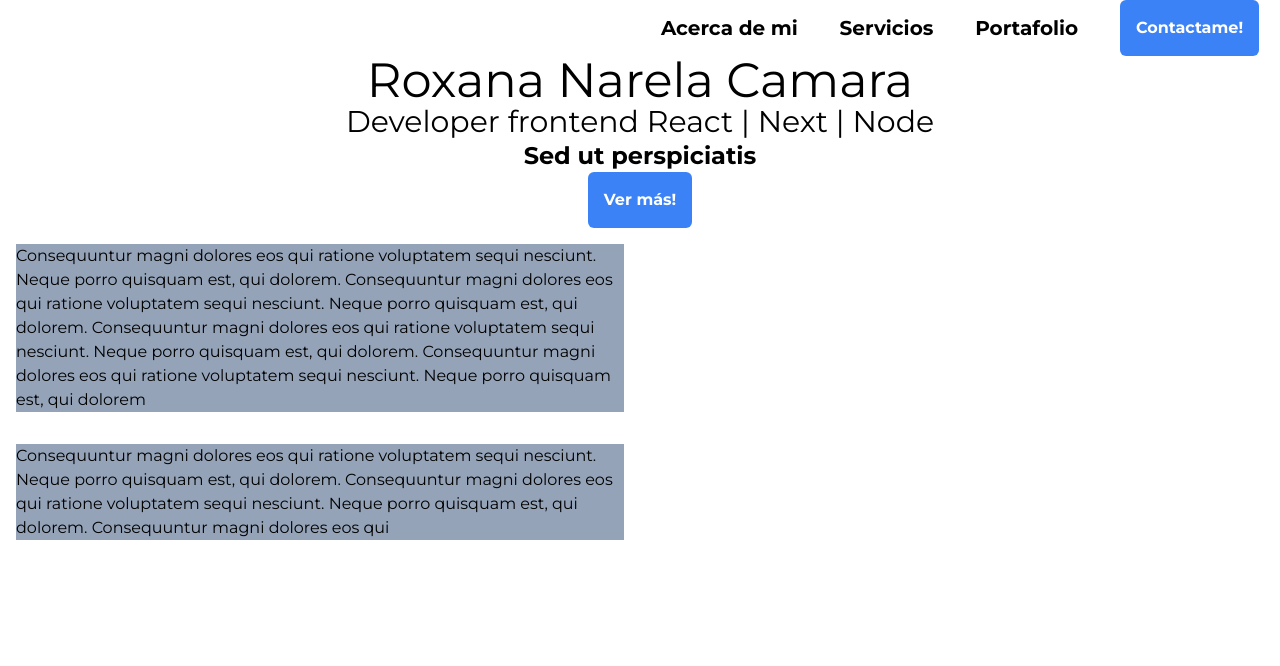
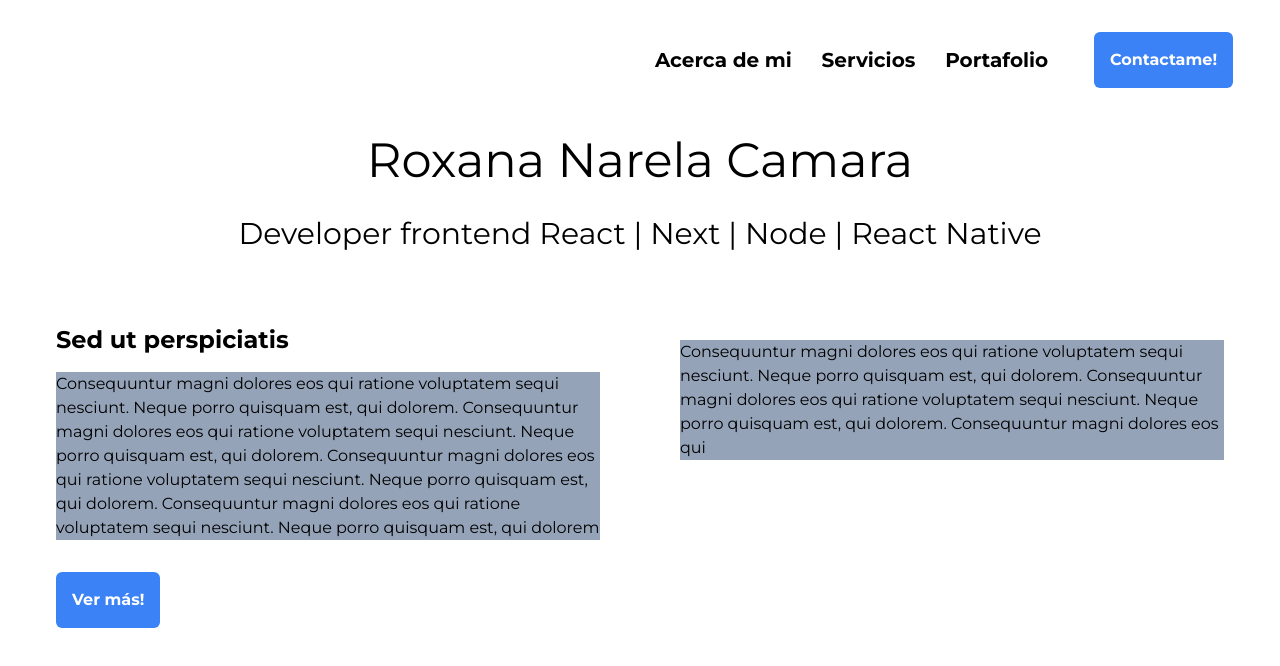
Before and after one commit to NarelaCamara/next, a Next.js app: page / in a window 1280 px wide. Shown: the top 666 px of the page. Built offline with nearby package versions, Linux system fonts and the light colour scheme.

Commit message:
feat: add margin

```diff
--- /dev/null
+++ b/app/components/box/Box.tsx
@@ -0,0 +1,15 @@
+import React from "react";
+
+interface Props {
+  leftContent: any;
+  rightContent: any;
+}
+
+export const Box = ({ leftContent, rightContent }: Props) => {
+  return (
+    <div className="w-full flex m-4 p-4">
+      <div className="w-1/2 m-6">{leftContent}</div>
+      <div className="w-1/2 m-6">{rightContent}</div>
+    </div>
+  );
+};
--- a/app/components/buttonPrimary/ButtonPrimary.tsx
+++ b/app/components/buttonPrimary/ButtonPrimary.tsx
@@ -6,7 +6,7 @@ interface Props {
 
 export const ButtonPrimary = ({ text }: Props) => {
   return (
-    <button className="btn overflow-hidden relative w-34 bg-blue-500 text-white py-4 px-4 rounded-md font-bold -- before:block before:absolute before:h-full before:w-1/2 before:rounded-full before:bg-slate-300 before:top-0 before:left-1/4 before:transition-transform before:opacity-0 before:hover:opacity-100 hover:text-white hover:before:animate-ping transition-all duration-300">
+    <button className="btn overflow-hidden relative w-34 bg-blue-500 text-white m-4 py-4 px-4 rounded-md font-bold -- before:block before:absolute before:h-full before:w-1/2 before:rounded-full before:bg-slate-300 before:top-0 before:left-1/4 before:transition-transform before:opacity-0 before:hover:opacity-100 hover:text-white hover:before:animate-ping transition-all duration-300">
       <span className="relative">{text}</span>
     </button>
   );
--- a/app/components/index.ts
+++ b/app/components/index.ts
@@ -6,3 +6,4 @@ export * from "./simpleWidget/SimpleWidget";
 export * from "./buttonPrimary/ButtonPrimary";
 export * from "./paragraph/Paragraph";
 export * from "./navigation/Navigation";
+export * from "./box/Box";
--- a/app/components/navigation/Navigation.tsx
+++ b/app/components/navigation/Navigation.tsx
@@ -5,7 +5,7 @@ interface Props {}
 
 export const Navigation = (props: Props) => {
   return (
-    <div className="flex flex-row-reverse flex-nowrap">
+    <div className="flex flex-row-reverse flex-nowrap m-4">
       <div className=" w-1/2 flex flex-row justify-around items-center ">
         <span className="text-xl font-bold">Acerca de mi</span>
         <span className="text-xl font-bold">Servicios</span>
--- a/app/components/paragraph/Paragraph.tsx
+++ b/app/components/paragraph/Paragraph.tsx
@@ -5,11 +5,5 @@ interface Props {
 }
 
 export const Paragraph = ({ paragraph }: Props) => {
-  return (
-    <div className="w-full flex">
-      <div className="w-1/2">
-        <p className="justify-start bg-slate-400 m-4">{paragraph}</p>
-      </div>
-    </div>
-  );
+  return <p className="justify-start bg-slate-400 m-4">{paragraph}</p>;
 };
--- a/app/page.tsx
+++ b/app/page.tsx
@@ -1,6 +1,6 @@
 import { Montserrat } from "next/font/google";
 import style from "./selfPage.module.css";
-import { ButtonPrimary, Navigation, Paragraph } from "./components";
+import { Box, ButtonPrimary, Navigation, Paragraph } from "./components";
 
 const monserrat = Montserrat({
   weight: ["300", "400", "500", "700"],
@@ -14,14 +14,16 @@ export default function Home() {
     <main className={`${monserrat.className}`}>
       <Navigation />
       <div className={` flex flex-col items-center justify-center`}>
-        <span className="text-5xl">Roxana Narela Camara</span>
+        <span className="text-5xl m-4">Roxana Narela Camara</span>
 
-        <span className="text-3xl">Developer frontend React | Next | Node</span>
+        <span className="text-3xl m-4">
+          Developer frontend React | Next | Node | React Native
+        </span>
 
-        <span className="text-2xl font-bold">Sed ut perspiciatis</span>
-
-        <ButtonPrimary text={"Ver más!"} />
-
+        <Box
+          leftContent={
+            <>
+              <span className="text-2xl font-bold m-4">Sed ut perspiciatis</span>
               <Paragraph
                 paragraph="Consequuntur magni dolores eos qui ratione voluptatem sequi nesciunt.
               Neque porro quisquam est, qui dolorem. Consequuntur magni dolores eos qui ratione voluptatem sequi nesciunt.
@@ -29,11 +31,17 @@ Neque porro quisquam est, qui dolorem. Consequuntur magni dolores eos qui ration
               Neque porro quisquam est, qui dolorem. Consequuntur magni dolores eos qui ratione voluptatem sequi nesciunt.
               Neque porro quisquam est, qui dolorem"
               />
+              <ButtonPrimary text={"Ver más!"} />
+            </>
+          }
+          rightContent={
             <Paragraph
               paragraph="Consequuntur magni dolores eos qui ratione voluptatem sequi nesciunt.
 Neque porro quisquam est, qui dolorem. Consequuntur magni dolores eos qui ratione voluptatem sequi nesciunt.
 Neque porro quisquam est, qui dolorem. Consequuntur magni dolores eos qui"
             />
+          }
+        />
       </div>
     </main>
   );
```
Lines whose indentation alone changed are shown as unchanged.
